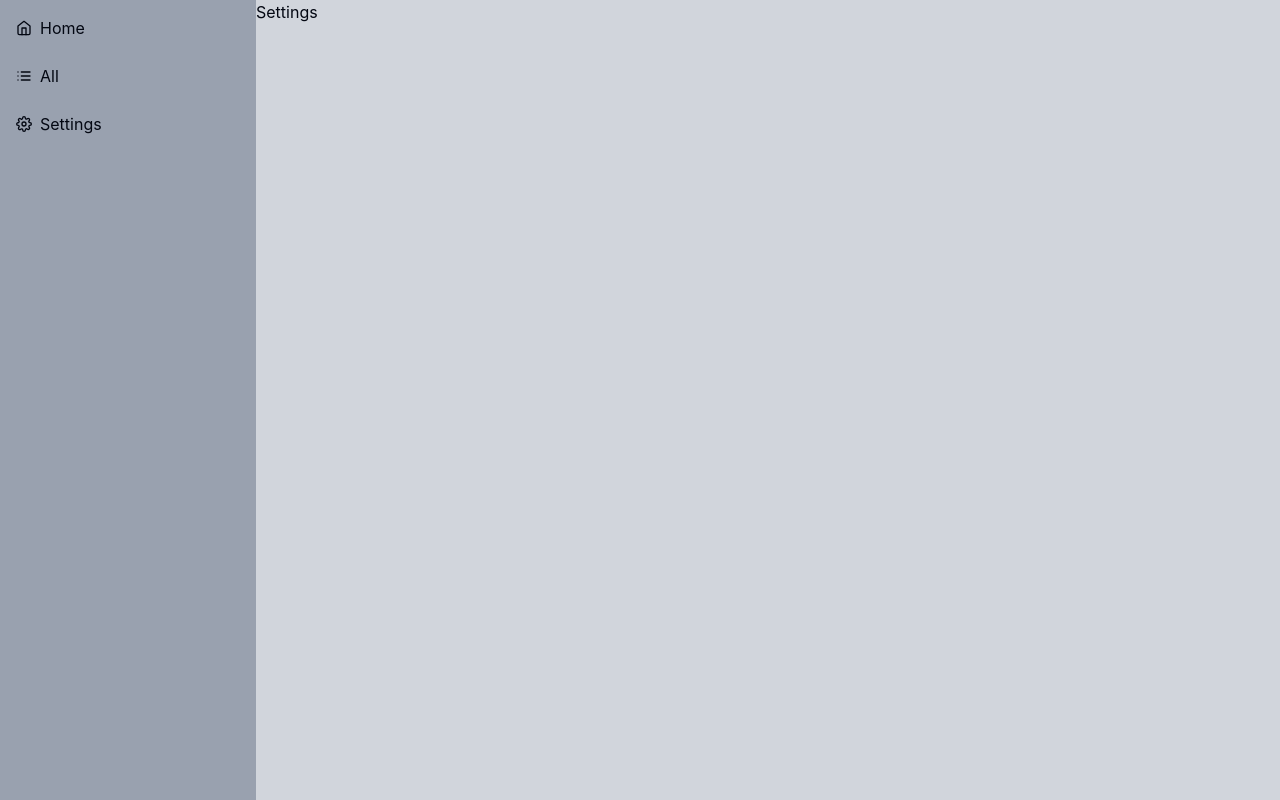
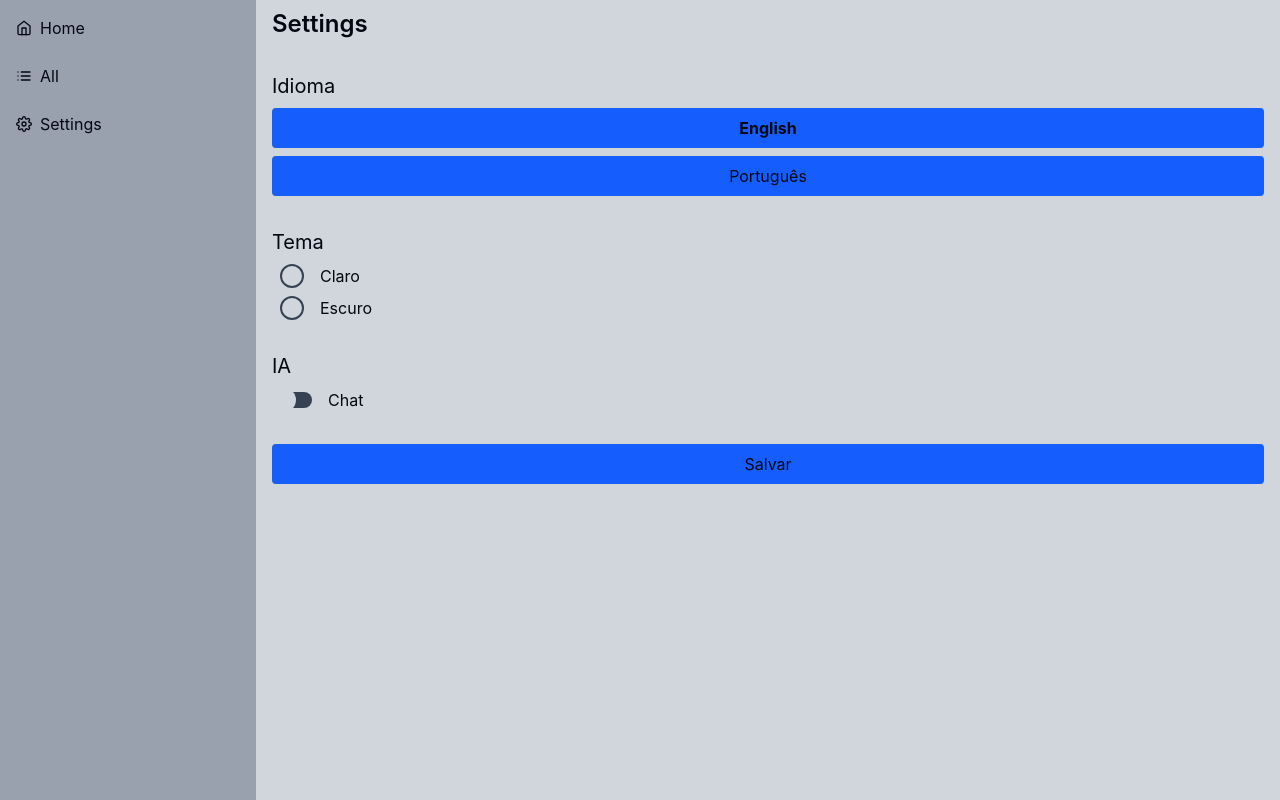
Before and after one commit to aaneleh/todo-app-ai, a React (Vite) app: page /settings in a window 1280 px wide. Built offline with nearby package versions, Linux system fonts and the light colour scheme.

Commit message:
feat: settings menu and translation i18n setup

```diff
--- /dev/null
+++ b/i18n.js
@@ -0,0 +1,38 @@
+import i18n from 'i18next';
+import { initReactI18next } from 'react-i18next';
+import LanguageDetector from 'i18next-browser-languagedetector';
+
+i18n
+  .use(LanguageDetector)
+  .use(initReactI18next)
+  .init({
+    debug: true,
+    fallbackLng: 'en',
+    interpolation: {
+      escapeValue: false, // not needed for react as it escapes by default
+    },
+    resources: {
+      en: {
+        translation: {
+          menu: {
+            settings: 'Settings'
+          },
+          tasks: {
+            notfound: 'No tasks found'
+          }
+        }
+      },
+      pt: {
+        translation: {
+          menu: {
+            settings: 'Configurações'
+          },
+          tasks: {
+            notfound: 'Nenhuma tarefa encontrada'
+          }
+        }
+      }
+    }
+  });
+
+export default i18n;
--- a/index.html
+++ b/index.html
@@ -1,9 +1,16 @@
 <!doctype html>
-<html lang="en">
+<html lang="en" class="">
   <head>
     <meta charset="UTF-8" />
     <link rel="icon" type="image/svg+xml" href="/favicon.svg" />
     <meta name="viewport" content="width=device-width, initial-scale=1.0" />
+    <script>
+/*       document.documentElement.classList.toggle(
+        "dark",
+        localStorage.getItem('theme') === "dark" ||
+          (!("theme" in localStorage) && window.matchMedia("(prefers-color-scheme: dark)").matches),
+      ); */
+    </script>
     <title>todo-app-ai</title>
   </head>
   <body>
--- a/package.json
+++ b/package.json
@@ -13,8 +13,11 @@
   "dependencies": {
     "@tailwindcss/vite": "^4.3.1",
     "date-fns": "^4.4.0",
+    "i18next": "^26.3.6",
+    "i18next-browser-languagedetector": "^8.2.1",
     "react": "^19.2.7",
     "react-dom": "^19.2.7",
+    "react-i18next": "^17.0.9",
     "react-icons": "^5.7.0",
     "react-router": "^7.18.0",
     "tailwindcss": "^4.3.1"
--- a/src/main.tsx
+++ b/src/main.tsx
@@ -4,6 +4,7 @@ import './index.css'
 import { Home, All, Settings } from './pages'
 import Navbar from './components/Navbar';
 import { TasksProvider } from './contexts/tasksContext';
+import '../i18n.js'
 
 createRoot(document.getElementById('root')!).render(
   <BrowserRouter>
--- a/src/pages/All/index.tsx
+++ b/src/pages/All/index.tsx
@@ -3,9 +3,11 @@ import TaskRow from "../../components/TaskRow";
 import type { Task } from "../../@types/task";
 import NewTask from "../../components/NewTask";
 import './styles.css';
+import { useTranslation } from "react-i18next";
 
 function All() {
   const { tasks } = useTasks() as {tasks: Task[]};
+  const { t } = useTranslation();
 
   return (
     <section id="all">
@@ -13,7 +15,7 @@ function All() {
       {(tasks === undefined || tasks.length === 0 || tasks === null)
         &&
         <div className="all-list">
-          <p> No tasks found </p>
+          <p> {t('tasks.notfound')} </p>
         </div>}
 
       <div className="all-list">
--- a/src/pages/Settings/index.tsx
+++ b/src/pages/Settings/index.tsx
@@ -1,9 +1,83 @@
+import { useEffect, useState } from 'react';
+import './styles.css';
+import { useTranslation } from "react-i18next";
+
+const lngs = {
+  en: { nativeName: 'English' },
+  pt: { nativeName: 'Português' }
+};
+
 function Settings() {
 
+  const { t, i18n } = useTranslation();
+
+  const [ theme, setTheme ] = useState<string>();
+
+  useEffect(() => {
+    setTheme(localStorage.getItem('theme')?.toString())
+  },[])
+
+  const handleTheme = (e) => {
+    if(e.target.id === 'light' || e.target.id === 'dark') {
+      localStorage.setItem('theme', e.target.id);
+      setTheme(e.target.id)
+    }
+  }
+
   return (
-    <>
-      Settings
-    </>
+    <section id="settings">
+      <h2>{t('menu.settings')}</h2>
+
+
+
+      <div className="input-wrapper">
+        <h4 className="input-title">Idioma</h4>
+          {Object.keys(lngs).map((lng) => (
+            <button key={lng} style={{ fontWeight: i18n.resolvedLanguage === lng ? 'bold' : 'normal' }} type="submit" onClick={() => i18n.changeLanguage(lng)}>
+              {lngs[lng].nativeName}
+            </button>
+          ))}
+{/*         <select name="language" id="language">
+          <option value="pt">Português</option>
+          <option value="en">Inglês</option>
+        </select> */}
+      </div>
+
+      <div className="input-wrapper">
+        <h4 className="input-title">Tema</h4>
+
+        <label htmlFor="light" className="radio-label" onClick={handleTheme}>
+          <div className="radio-wrapper">
+            <input type="radio" name="theme" id="light" checked={theme == 'light'}/>
+            <span className="custom-radio"></span>
+          </div>
+          Claro
+        </label>
+
+        <label htmlFor="dark" className="radio-label" onClick={handleTheme}>
+          <div className="radio-wrapper">
+            <input type="radio" name="theme" id="dark" checked={theme == 'dark'}/>
+            <span className="custom-radio"></span>
+          </div>
+          Escuro
+        </label>
+      </div>
+
+      <div className="input-wrapper">
+        <h4 className="input-title">IA</h4>
+        <label htmlFor="chat" className="checkbox-label">
+          <div className="checkbox-wrapper">
+            <input type="checkbox" name="chat" id="chat"/>
+            <span className="custom-checkbox"></span>
+          </div>
+          Chat
+        </label>
+      </div>
+
+      <div className="buttons">
+        <button>Salvar</button>
+      </div>
+    </section>
   )
 }
 
--- /dev/null
+++ b/src/pages/Settings/styles.css
@@ -0,0 +1,64 @@
+@import "tailwindcss";
+
+#settings {
+    @apply h-full pt-2 p-4 flex flex-col justify-between gap-8;
+
+    h4 {
+        @apply text-xl;
+    }
+
+    .input-wrapper {
+        @apply flex flex-col gap-2;
+    }
+    .radio-wrapper, .checkbox-label {
+        @apply flex items-center gap-2 relative;
+    }
+    select {
+        @apply bg-gray-800 rounded p-2;
+    }
+    button {
+        @apply py-2 px-4 bg-blue-600 rounded cursor-pointer hover:bg-blue-700;
+    }
+}
+
+/* CHECKBOX */
+.checkbox-label {
+    @apply flex gap-2 items-center;
+}
+.checkbox-wrapper {
+    @apply relative h-4 w-12;
+}
+.checkbox-wrapper input {
+    @apply absolute opacity-0 cursor-pointer;
+}
+.custom-checkbox {
+    @apply absolute top-0 left-2 h-4 w-8 bg-gray-700 rounded-full;
+}
+.custom-checkbox::after {
+    content: '';
+    @apply absolute -top-1 -left-2 h-6 w-6 bg-gray-300 rounded-full transition-all;
+}
+.checkbox-wrapper input:checked ~ .custom-checkbox {
+    @apply bg-blue-600;
+    &::after{
+        @apply left-4 transition-all;
+    }
+}
+
+
+/* RADIO */
+.radio-label {
+    @apply flex gap-2 items-center;
+}
+.radio-wrapper {
+    @apply relative h-6 w-10;
+}
+.radio-wrapper input {
+    @apply absolute opacity-0 cursor-pointer;
+}
+.custom-radio {
+    @apply absolute top-0 left-2 h-6 w-6 border-2 border-gray-700 rounded-full;
+}
+.radio-wrapper input:checked ~.custom-radio {
+    @apply border-6 border-blue-600 bg-gray-300;
+}
--- /dev/null
+++ b/tailwind.config.js
@@ -0,0 +1,11 @@
+module.exports = {
+  purge: [],
+  darkMode: 'class', // or 'media' or 'class'
+  theme: {
+    extend: {},
+  },
+  variants: {
+    extend: {},
+  },
+  plugins: [],
+}
--- a/tsconfig.app.json
+++ b/tsconfig.app.json
@@ -22,5 +22,5 @@
     "noFallthroughCasesInSwitch": true
 
   },
-  "include": ["src"]
+  "include": ["src", "i18n.js"]
 }
--- a/tsconfig.node.json
+++ b/tsconfig.node.json
@@ -19,5 +19,5 @@
     "erasableSyntaxOnly": true,
     "noFallthroughCasesInSwitch": true,
   },
-  "include": ["vite.config.ts"]
+  "include": ["vite.config.ts", "tailwind.config.js"]
 }
```
Also changed, not shown: 1 other file (tests, documents, lock files or other folders).
